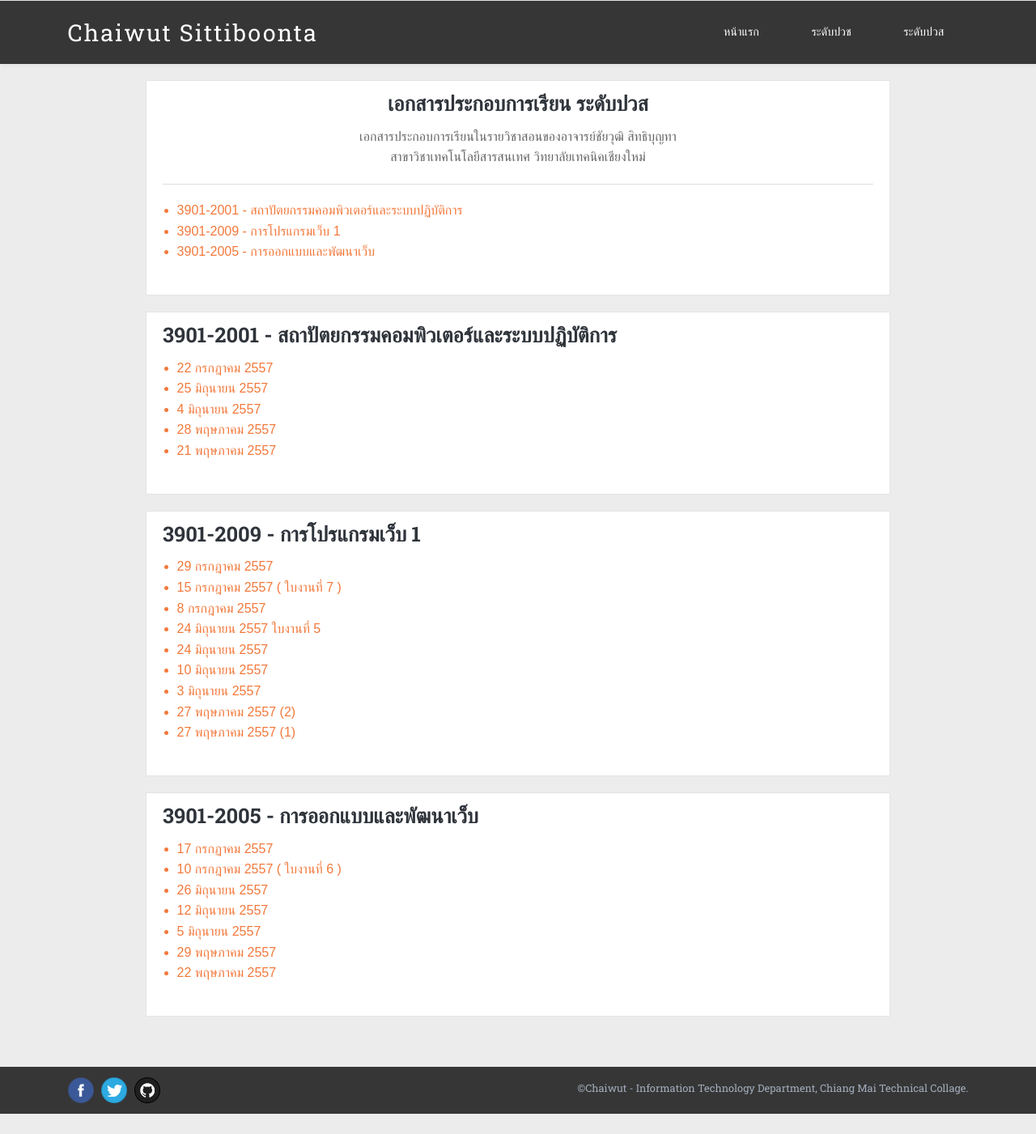
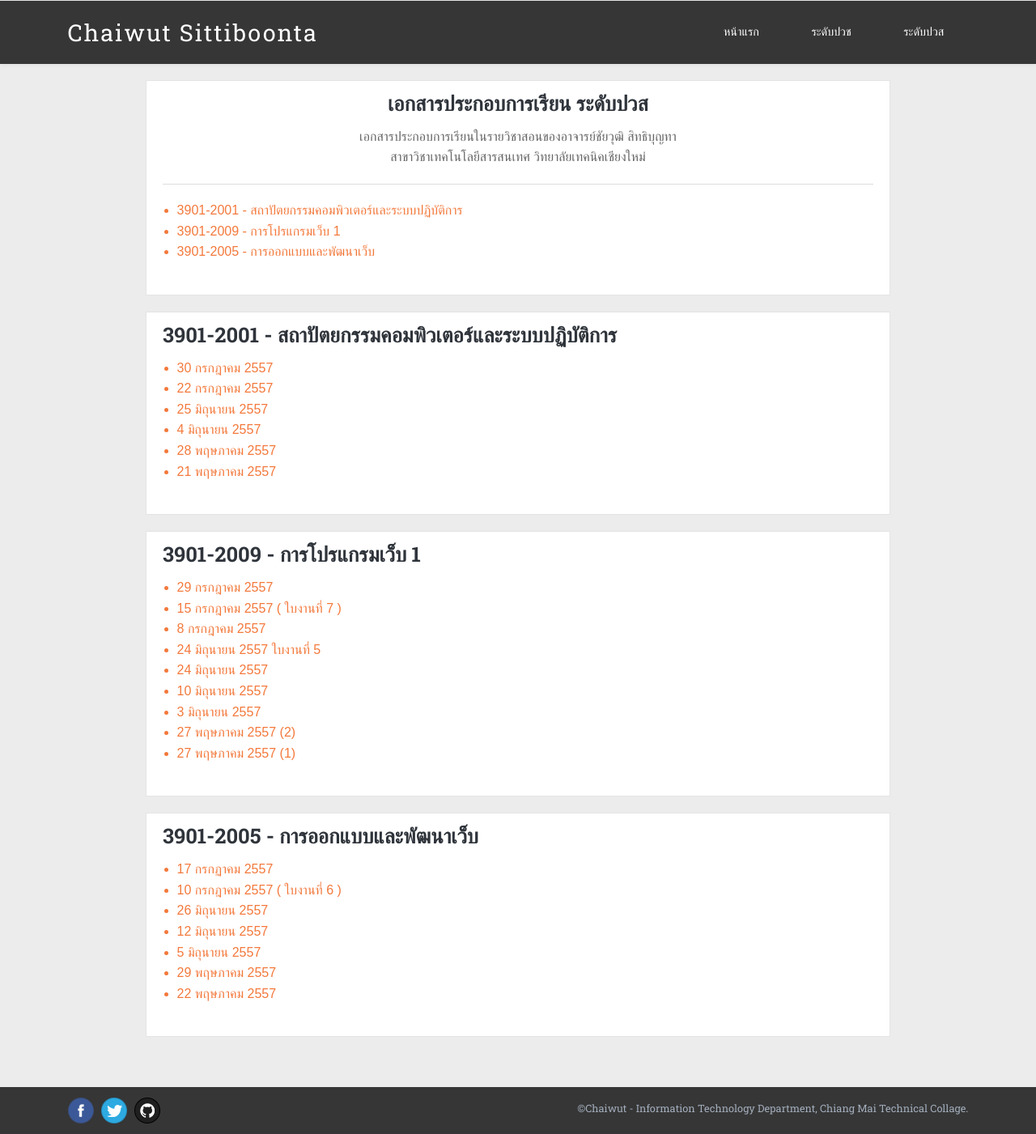
Before and after one commit to ichaiwut/ichaiwut.github.io, a Jekyll site: the page built from slides/high-diploma.html, in a window 1280 px wide. Shown: the whole page at 81% size. Built offline with Jekyll 4.4.1, drawn with Linux system fonts in a browser that asks for light colours; Markdown is read by kramdown in place of the engine named in the settings; before the commit the page ends 1376 px from its top, so only the background shows below that.

Commit message:
Added Slide

```diff
--- a/slides/high-diploma.html
+++ b/slides/high-diploma.html
@@ -32,6 +32,7 @@
 			<div class="post-list-container slide-con" id="com-art">
 				<h2>3901-2001 - สถาปัตยกรรมคอมพิวเตอร์และระบบปฏิบัติการ</h2>
 				<ul>
+					<li><a href="https://www.dropbox.com/s/fgh5qgyw11nkxz9/3901-2001_29-07-14.pdf" target="_blank">30 กรกฎาคม 2557</a></li>
 					<li><a href="https://www.dropbox.com/s/dvrbitszyj5znex/3901-2001_9-07-14.pdf" target="_blank">22 กรกฎาคม 2557</a></li>
 					<li><a href="https://www.dropbox.com/s/1otibbonm9wiyux/3901-2001_25-06-2014.pdf" target="_blank">25 มิถุนายน 2557</a></li>
 					<li><a href="https://www.dropbox.com/s/mz5596sfddyx289/2901-2004_4-06-2014.pdf" target="_blank">4 มิถุนายน 2557</a></li>
```
